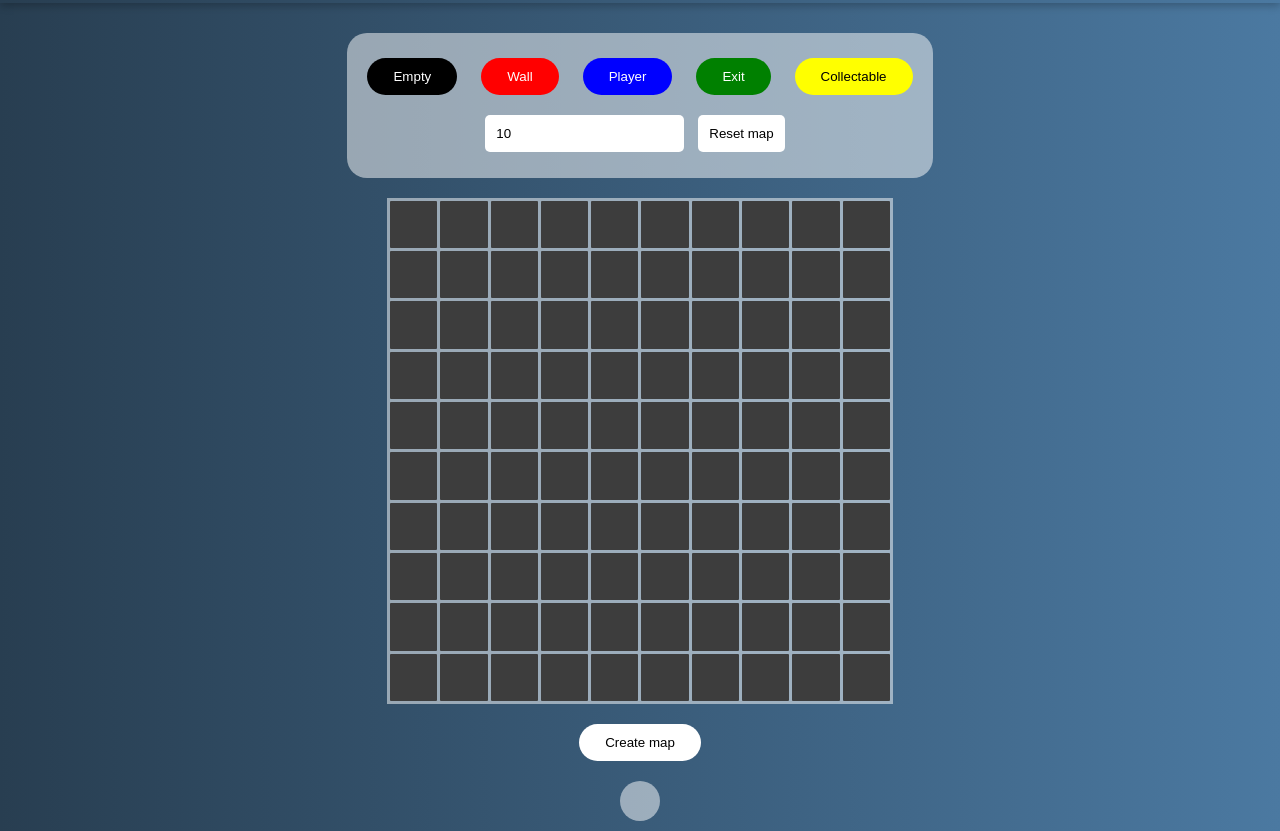
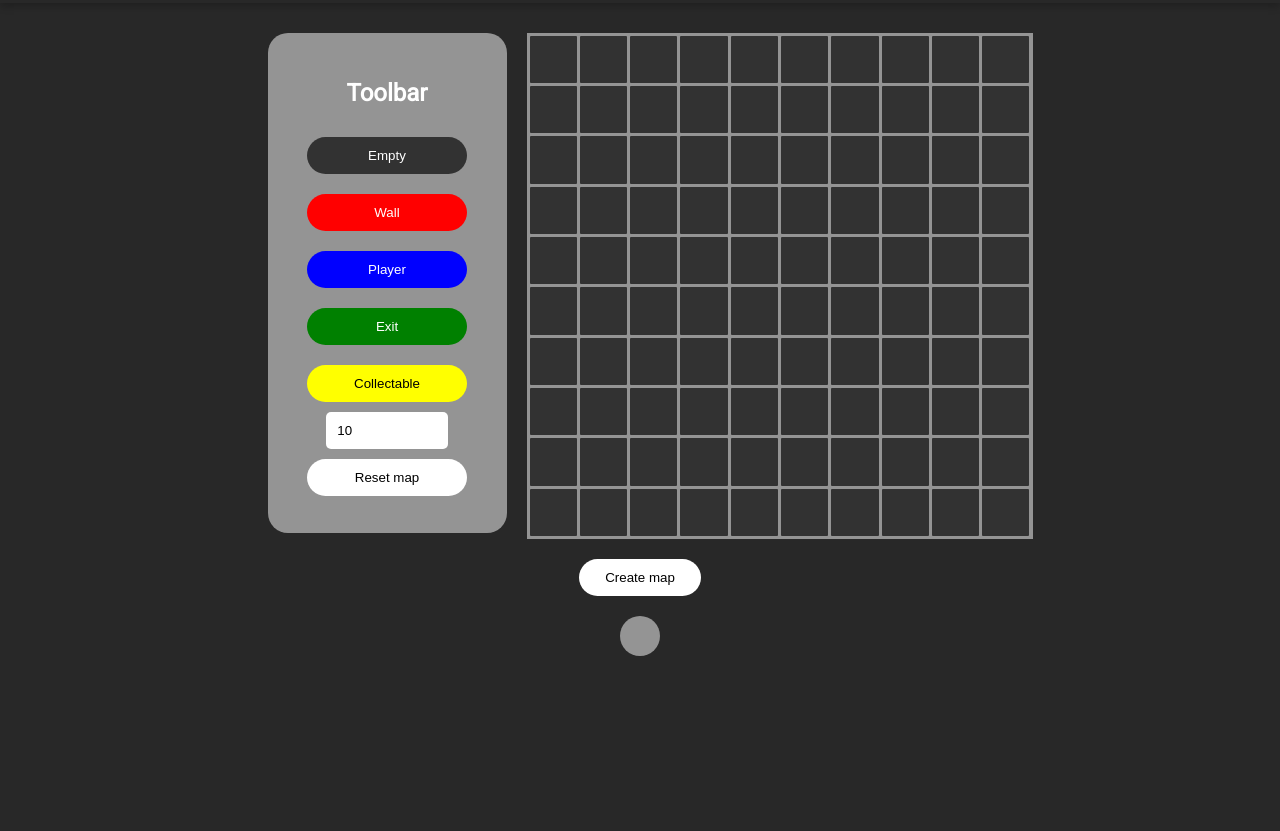
Before and after one commit to 0Slaye/42-map_creator, a plain HTML site: page docs/index.html in a window 1280 px wide. Shown: the part 85-916 px from the top of the page. After the commit the page ends 800 px from the top, so only its background shows below. Drawn offline with Linux system fonts and the light colour scheme.

Commit message:
Fix: base color is 'empty'

```diff
--- a/docs/index.html
+++ b/docs/index.html
@@ -18,20 +18,19 @@
 			</div>
 		</header>
 		<section>
-			<div id = "toolbar">
-				<div>
-					<button style="color: white; background-color: black;" onclick="set_color('#000000')">Empty</button>
+			<div id="container">
+				<div id = "toolbar">
+					<h2>Toolbar</h2>
+					<button style="color: white; background-color: #323232;" onclick="set_color('#323232')">Empty</button>
 					<button style="color: white; background-color: red;" onclick="set_color('#ff0000')">Wall</button>
-					<button style="color: white; background-color: blue;" onclick="set_color('#1e00ff')">Player</button>
-					<button style="color: white; background-color: green;" onclick="set_color('#48ff00')">Exit</button>
-					<button style="color: black; background-color: yellow;" onclick="set_color('#fff200')">Collectable</button>
+					<button style="color: white; background-color: blue;" onclick="set_color('#0000ff')">Player</button>
+					<button style="color: white; background-color: green;" onclick="set_color('#00ff00')">Exit</button>
+					<button style="color: black; background-color: yellow;" onclick="set_color('#ffff00')">Collectable</button>
+					<input id="size" type="number" placeholder="Map size" onchange="populate()" value="10">
+					<button id = "creator" onclick="reset()">Reset map</button>
 				</div>
-				<div>
-					<input id="size" type="number" placeholder="Map size" onchange="populate()" value="10">
-					<button id = "creator" style="padding: 10px;border-radius: 5px;" onclick="reset()">Reset map</button>
-				</div>
+				<div id = "pixelart"></div>
 			</div>
-			<div id = "pixelart"></div>
 			<button id = "creator" onclick="create_map()">Create map</button>
 			<div id="result"></div>
 		</section>
--- a/docs/scripts/index.js
+++ b/docs/scripts/index.js
@@ -17,6 +17,7 @@ function populate(size) {
 	for (let i = 0; i < size * size; i++) {
 		const div = document.createElement('div')
 		div.classList.add('pixel')
+		div.style.backgroundColor = "#323232";
 		div.addEventListener('mouseover', function(){
 			if(!draw) return
 			div.style.backgroundColor = color
@@ -34,17 +35,17 @@ function create_map()
 	result.innerHTML = "";
 	for (let index = 0; index < pixels.length; index++) {
 		const element = pixels[index];
-		if (index % size == 0)
+		if (index % size == 0 && index != 0)
 			result.innerHTML += "<br />";
-		if (element.style.backgroundColor == "rgb(0, 0, 0)")
+		if (element.style.backgroundColor == "rgb(50, 50, 50)")
 			result.innerHTML += '0';
 		else if (element.style.backgroundColor == "rgb(255, 0, 0)")
 			result.innerHTML += '1';
-		else if (element.style.backgroundColor == "rgb(30, 0, 255)")
+		else if (element.style.backgroundColor == "rgb(0, 0, 255)")
 			result.innerHTML += 'P';
-		else if (element.style.backgroundColor == "rgb(72, 255, 0)")
+		else if (element.style.backgroundColor == "rgb(0, 255, 0)")
 			result.innerHTML += 'E';
-		else if (element.style.backgroundColor == "rgb(255, 242, 0)")
+		else if (element.style.backgroundColor == "rgb(255, 255, 0)")
 			result.innerHTML += 'C';
 		else
 			result.innerHTML += '?';
--- a/docs/styles/index.css
+++ b/docs/styles/index.css
@@ -4,9 +4,7 @@ body {
 	font-family: 'Roboto', sans-serif;
 	color: white;
 
-	background: #4B79A1;  /* fallback for old browsers */
-	background: -webkit-linear-gradient(to right, #283E51, #4B79A1);  /* Chrome 10-25, Safari 5.1-6 */
-	background: linear-gradient(to right, #283E51, #4B79A1); /* W3C, IE 10+/ Edge, Firefox 16+, Chrome 26+, Opera 12+, Safari 7+ */
+	background-color: rgb(40, 40, 40);
 }
 
 header {
@@ -54,22 +52,35 @@ section {
 	align-items: center;
 }
 
+section #container {
+	display: flex;
+	flex-direction: row;
+}
+
 section #toolbar {
-	padding: 10px;
+	margin: 0px 20px 0px 20px;
+	padding: 0px 20px 0px 20px;
 	display: flex;
 	flex-direction: column;
 	align-items: center;
 	justify-content: center;
 	margin-top: 20px;
 
-	height: 125px;
+	height: 500px;
 	border: 1ps solid transparent;
 	border-radius: 20px;
 	background-color: rgba(255, 255, 255, 0.5);
 }
 
+section #toolbar button {
+	width: 80%;
+	border: 1px solid transparent;
+	border-radius: 5px;;
+}
+
 section #toolbar input {
 	padding: 10px;
+	width: 50%;
 	border: 1px solid transparent;
 	border-radius: 5px;;
 }
```
